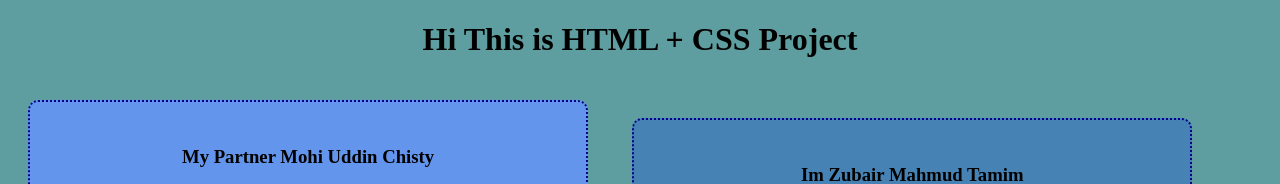
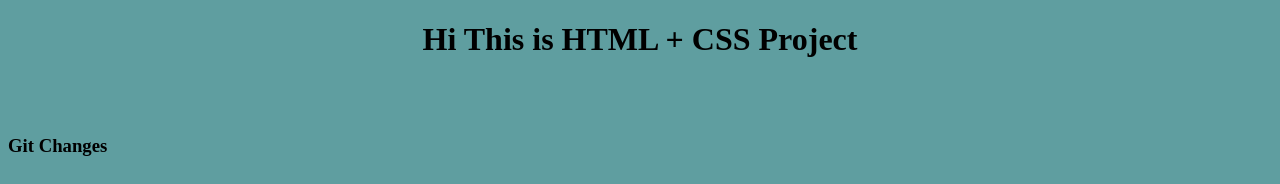
Before and after one commit to zubu003/my-third-ws, a plain HTML site: page index.html in a window 1280 px wide. Shown: the top 184 px of the page. Drawn offline with Linux system fonts and the light colour scheme.

Commit message:
changes
Signed-off-by: zubu003 <97274699+zubu003@users.noreply.github.com>

```diff
--- a/index.html
+++ b/index.html
@@ -10,6 +10,11 @@
 <body>
 
     <h1 style="text-align: center;" >Hi This is HTML + CSS Project </h1>
+    <br>
+    <br>
+    <h3>
+          Git Changes
+    </h3>
 
 
     <div class="chisty carddiv">
```
